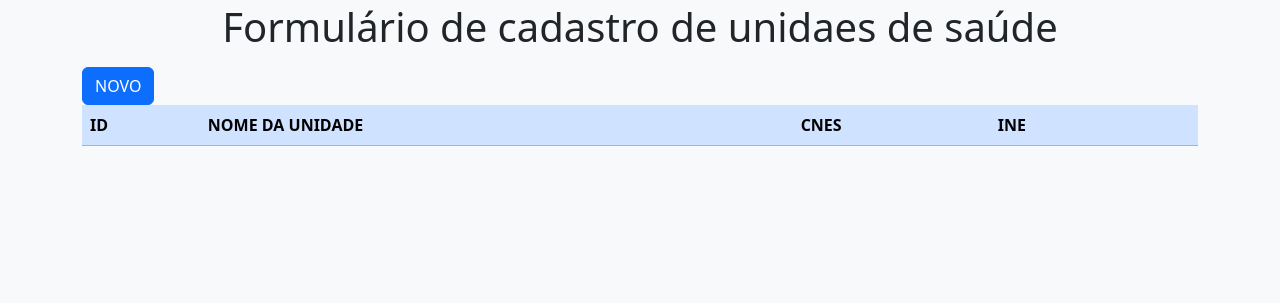
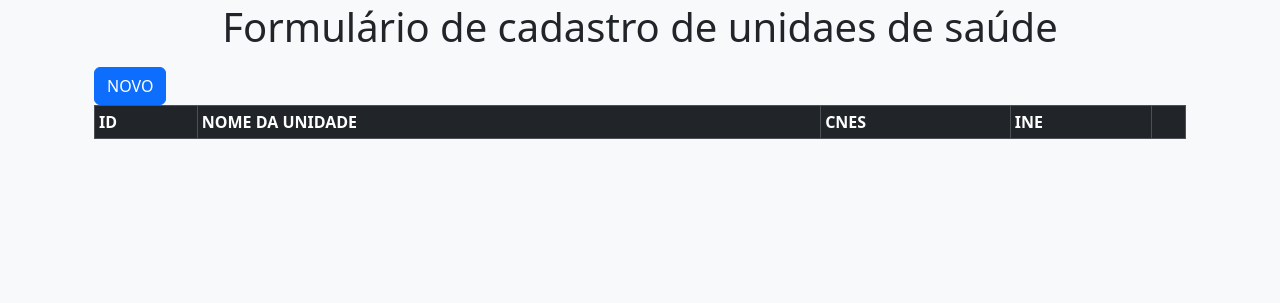
Before and after one commit to onacio/sgab-flask, a Flask app: page /admin/unidades/listar in a window 1280 px wide. Shown: the part 69-372 px from the top of the page. Run offline with Flask 3, Linux system fonts and the light colour scheme; the visitor is signed in with stand-in values (Sample User, id 1); data that the repository does not hold is empty.

Commit message:
estilização das tabelas usuarios e unidades

```diff
--- a/sgab/templates/admin/unidades/listar.html
+++ b/sgab/templates/admin/unidades/listar.html
@@ -10,16 +10,16 @@
     </div>
 
 
-    <div>
+    <div class="container">
       <button type="button" class="btn btn-primary" data-bs-toggle="modal" data-bs-target="#exampleModal">
         NOVO
       </button>
     </div>
 
-
-
-    <table class="table table-hover">
-      <thead class="table-primary">
+    <div class="container">
+      <div class="table-responsive">
+        <table class="table table-hover table-sm table-bordered align-middle">
+          <thead class="table-dark">
             <tr>
               <th scope="col">ID</th>
               <th scope="col">NOME DA UNIDADE</th>
@@ -48,6 +48,8 @@
             {% endfor %}
           </tbody>
         </table>
+      </div>
+    </div>
   </div>
 
   <!-- Modal -->
```
Also changed, not shown: sgab/templates/admin/usuario/listar.html (+6 -4 lines). Lines whose indentation alone changed are shown as unchanged.
